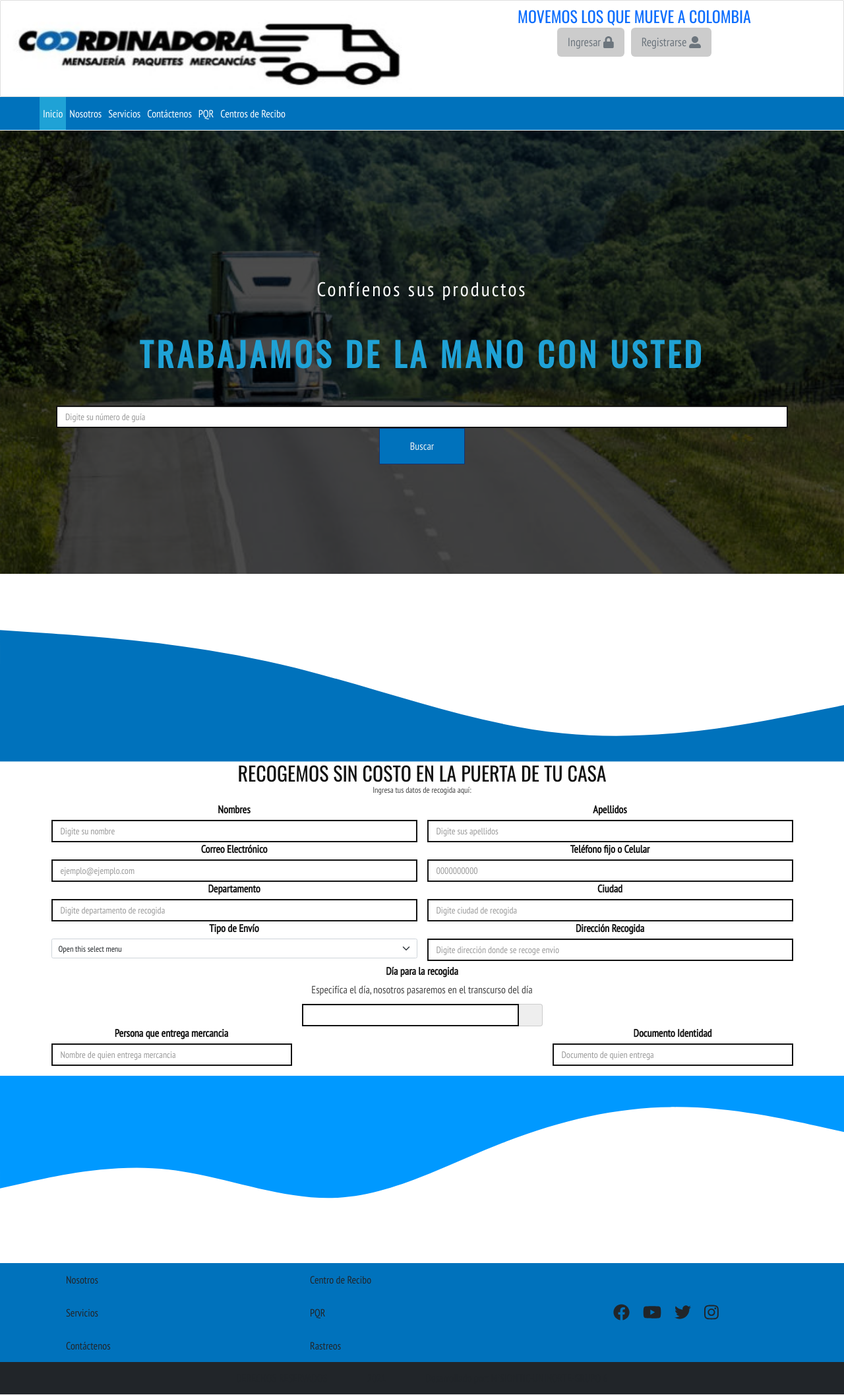
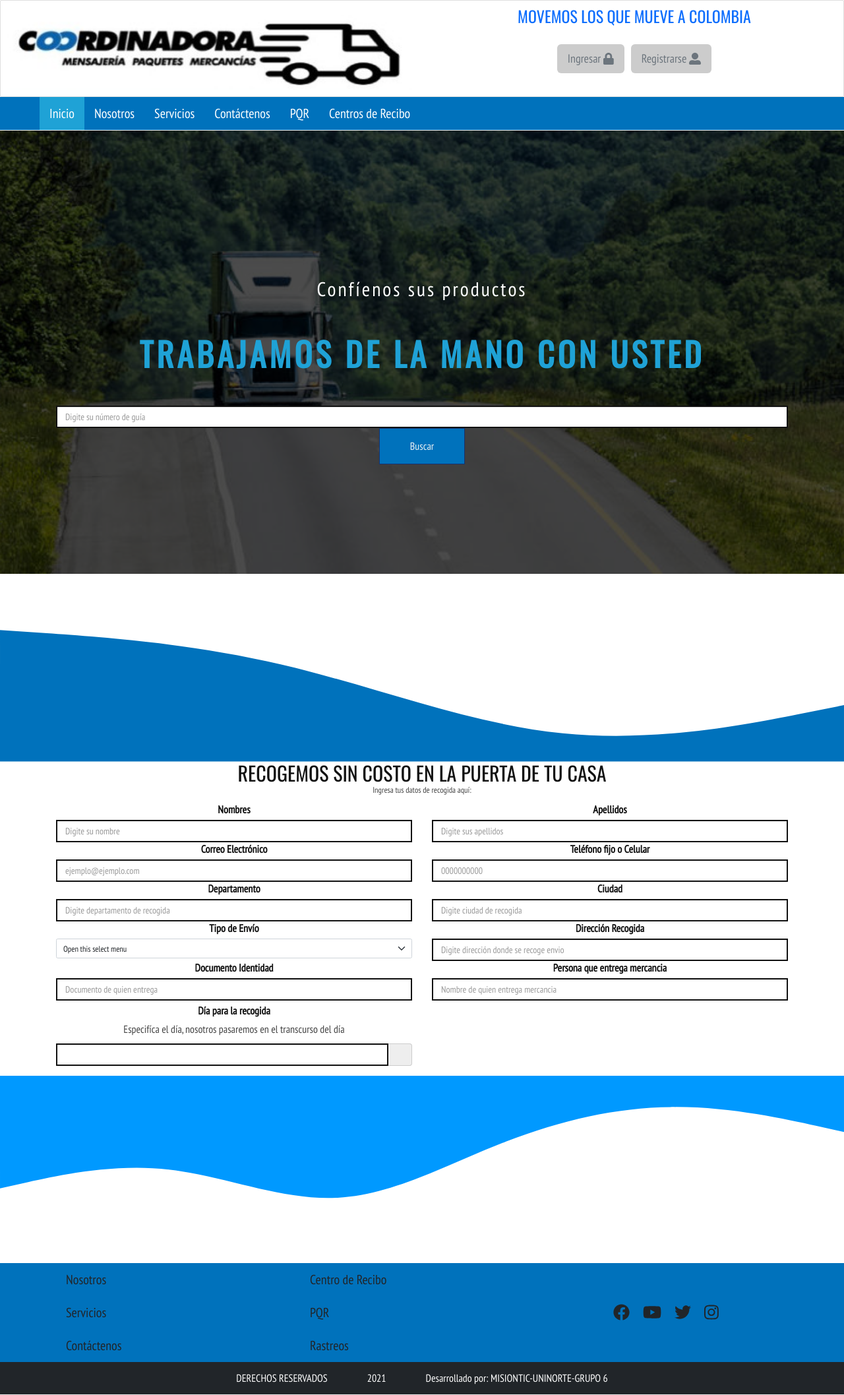
Before and after one commit to Alexsanchez-WP/Plataforma_Paquetes_Grupo_6, a React (Create React App) app: page / in a window 1280 px wide. Shown: the whole page at 66% size. Built offline with nearby package versions, Linux system fonts and the light colour scheme; a web font is replaced by a local one.

Commit message:
Se emula el api, se hace fetch para login y se oraganizan estilos

```diff
--- a/src/App.js
+++ b/src/App.js
@@ -1,3 +1,4 @@
+import { useState } from "react"
 import './assets/css/App.css';
 import Header from "./pages/layouts/Header";
 import { BrowserRouter as Router, Route, Routes } from "react-router-dom";
@@ -13,9 +14,13 @@ import Home from './pages/Home';
 
 
 const App = () => {
+
+  const [dataUser, setDataUser] = useState({});
+
+
   return (
     <Router>
-      <Header />
+      <Header dataUser={dataUser} setDataUser={setDataUser} />
       <Routes>
         <Route path="/" element={<Home />} />
         <Route path="/nosotros" element={<Nosotros />} />
@@ -23,7 +28,7 @@ const App = () => {
         <Route path="/contactenos" element={<Contactenos />} />
         <Route path="/pqr" element={<Pqr />} />
         <Route path="/centros-recibo" element={<Recibo />} />
-        <Route path="/login" element={<Login />} />
+        <Route path="/login" element={<Login setDataUser={setDataUser} />} />
         <Route path="/registro" element={<Registro />} />
       </Routes>
       <Footer />
--- a/src/pages/Home.jsx
+++ b/src/pages/Home.jsx
@@ -1,4 +1,4 @@
-import React, {Fragment } from 'react';
+import React, { Fragment } from 'react';
 
 
 
@@ -13,9 +13,10 @@ const Home = () => {
                 <div className="intro-text">
                     <p>Confíenos sus productos</p>
                     <h1><span>Trabajamos de la mano con usted</span></h1>
-                    <input type="text" className="form-control" placeholder="Digite su número de guía" id="name" required data-validation-required-message="Por favor digite su número de guia." />
-                    <input type="submit" className="btn btn-primary" value="Buscar" />
-
+                    <form action="" method="get">
+                        <input type="text" className="form-control" placeholder="Digite su número de guía" id="name" required data-validation-required-message="Por favor digite su número de guia." />
+                        <input type="submit" className="btn btn-primary" value="Buscar" />
+                    </form>
                 </div>
             </div>
         </div>
@@ -25,61 +26,68 @@ const Home = () => {
         <div id="bg-contacto">
             <svg xmlns="http://www.w3.org/2000/svg" viewBox="0 0 1440 320"><path fill="#0072bc" fillOpacity="1" d="M0,96L80,101.3C160,107,320,117,480,154.7C640,192,800,256,960,272C1120,288,1280,256,1360,240L1440,224L1440,320L1360,320C1280,320,1120,320,960,320C800,320,640,320,480,320C320,320,160,320,80,320L0,320Z"></path></svg>
         </div>
-        <div className="container" id = "contenedor-formulario">
-            <div id = "titulo-form" class = "text-center mb-4">
+        <div className="container" id="contenedor-formulario">
+            <div id="titulo-form" className="text-center mb-4">
                 <h2>RECOGEMOS SIN COSTO EN LA PUERTA DE TU CASA</h2>
                 <p className="fs-5">Ingresa tus datos de recogida aquí:</p>
                 <div className="mb-3">
                     <div className="row">
-                        <div className="col">
+                        <div className="col-sm-12 col-lg-6">
                             <label className="form-label">Nombres</label>
                             <input type="text" className="form-control" id="nombre" placeholder="Digite su nombre" />
                         </div>
-                        <div className="col">
+                        <div className="col-sm-12 col-lg-6">
                             <label className="form-label">Apellidos</label>
                             <input type="text" className="form-control" id="apellidos" placeholder="Digite sus apellidos" />
                         </div>
                     </div>
                     <div className="row">
-                        <div className="col">
+                        <div className="col-sm-12 col-lg-6">
                             <label className="form-label">Correo Electrónico</label>
                             <input type="email" className="form-control" id="email" placeholder="ejemplo@ejemplo.com" />
                         </div>
-                        <div className="col">
+                        <div className="col-sm-12 col-lg-6">
                             <label className="form-label">Teléfono fijo o Celular</label>
                             <input type="tel" className="form-control" id="telefono" placeholder="0000000000" />
                         </div>
                     </div>
 
                     <div className="row">
-                        <div className="col">
+                        <div className="col-sm-12 col-lg-6">
                             <label className="form-label">Departamento</label>
                             <input type="text" className="form-control" id="depto" placeholder="Digite departamento de recogida" />
                         </div>
-                        <div className="col">
+                        <div className="col-sm-12 col-lg-6">
                             <label className="form-label">Ciudad</label>
                             <input type="text" className="form-control" id="ciudad" placeholder="Digite ciudad de recogida" />
                         </div>
                     </div>
-
-
                     <div className="row">
-                        <div className="col">
+                        <div className="col-sm-12 col-lg-6">
                             <label className="form-label">Tipo de Envío</label>
-                            <select className="form-select form-select-lg" aria-label="Default select example">
-                                <option selected disabled value="">Open this select menu</option>
+                            <select className="form-select form-select-lg" name="type" aria-label="Default select example">
+                                <option value="0">Open this select menu</option>
                                 <option value="1">Documentos</option>
                                 <option value="2">Paquetes</option>
                             </select>
                         </div>
-                        <div className="col">
+                        <div className="col-sm-12 col-lg-6">
                             <label className="form-label">Dirección Recogida</label>
                             <input type="text" className="form-control" id="recogida" placeholder="Digite dirección donde se recoge envio" />
                         </div>
                     </div>
+                    <div className="row">
+                        <div className="col-sm-12 col-lg-6">
+                            <label className="form-label">Documento Identidad</label>
+                            <input type="text" className="form-control" id="apellidos" placeholder="Documento de quien entrega" />
+                        </div>
+                        <div className="col-sm-12 col-lg-6">
+                            <label className="form-label">Persona que entrega mercancia</label>
+                            <input type="text" className="form-control" id="entrega" placeholder="Nombre de quien entrega mercancia" />
+                        </div>
+                    </div>
                     <div className="row mt-2">
-                        <div className="col"></div>
-                        <div className="col">
+                        <div className="col-sm-12 col-lg-6">
                             <label className="form-label">Día para la recogida</label>
                             <p>Especifíca el día, nosotros pasaremos en el transcurso del día</p>
                             <div className="input-group date date-md" data-provide="datepicker">
@@ -89,22 +97,8 @@ const Home = () => {
                                 </div>
                             </div>
                         </div>
-                        <div className="col"></div>
                     </div>
-                    <div className="row">
-                        <div className="col">
-                            <label className="form-label">Persona que entrega mercancia</label>
-                            <input type="text" className="form-control" id="entrega" placeholder="Nombre de quien entrega mercancia" />
-                        </div>
-                        <div className="col"></div>
-                        <div className="col">
-                            <label className="form-label">Documento Identidad</label>
-                            <input type="text" className="form-control" id="apellidos" placeholder="Documento de quien entrega" />
-                        </div>
-                    </div>
-
                 </div>
-
             </div>
         </div>
         <div>
--- a/src/pages/Nosotros.jsx
+++ b/src/pages/Nosotros.jsx
@@ -53,20 +53,16 @@ const Nosotros = () => {
                         </ul>
 
                         <h4>Más Características</h4>
-                    <ul>
+                        <ul className="mb-5">
                             <li><i className="fa fa-check-square"></i>En Coordinadora somos conscientes que nuestro trabajo consiste en hacer el envío de mercancías en las mejores condiciones de calidad y seguridad. Para lograrlo, es indispensable que como cliente lleves a cabo un adecuado rótulo de las cajas, aquí te compartimos algunos consejos.</li>
                             <li><i className="fa fa-check-square"></i>Evita reutilizar empaques. Estos pueden estar rotulados previamente, con información diferente a la de tu mercancía, lo cual nos causaría confusiones y demoras en la entrega, que podrían ser perjudiciales para ti.</li>
                             <li><i className="fa fa-check-square"></i>Para hacer más fácil la identificación, cada caja despachada debe tener su rótulo correspondiente. No en una sola, sino en todo el lote de cajas que vayan a transportarse.</li>
-
                         </ul>
                     </div>
                 </div>
             </div>
         </div>
     </section>
-
-
-
     );
 }
 
--- a/src/pages/layouts/Footer.jsx
+++ b/src/pages/layouts/Footer.jsx
@@ -11,56 +11,56 @@ const Footer = () => {
                 <div className="container d-flex">
                     <ul className="col-sm-12 col-lg-4 navbar-nav back-primary" role="tablist">
                         <li className="nav-item">
-                            <Link to="/nosotros" className="nav-link text-dark">
+                            <Link to="/nosotros" className="nav-link text-dark fs-2">
                                 Nosotros
                             </Link>
                         </li>
                         <li className="nav-item">
-                            <Link to="/servicios" className="nav-link text-dark">
+                            <Link to="/servicios" className="nav-link text-dark fs-2">
                                 Servicios
                             </Link>
                         </li>
                         <li className="nav-item">
-                            <Link to="/contactenos" className="nav-link text-dark">
+                            <Link to="/contactenos" className="nav-link text-dark fs-2">
                                 Contáctenos
                             </Link>
                         </li>
                     </ul>
                     <ul className="col-sm-12 col-lg-4 navbar-nav back-primary" role="tablist">
                         <li className="nav-item">
-                            <Link to="/centros-recibo" className="nav-link text-dark">
+                            <Link to="/centros-recibo" className="nav-link text-dark fs-2">
                                 Centro de Recibo
                             </Link>
                         </li>
                         <li className="nav-item">
-                            <Link to="/pqr" className="nav-link text-dark">
+                            <Link to="/pqr" className="nav-link text-dark fs-2">
                                PQR
                             </Link>
                         </li>
                         <li className="nav-item">
-                            <Link to="#" className="nav-link text-dark">
+                            <Link to="#" className="nav-link text-dark fs-2">
                                 Rastreos
                             </Link>
                         </li>
                     </ul>
                     <ul className="col-sm-12 col-lg-4 back-primary d-flex justify-content-center align-items-center">
                         <li className="nav-item">
-                            <Link to="#" className="nav-link text-dark">
+                            <Link to="#" className="nav-link text-dark fs-2">
                                <FontAwesomeIcon className="fs-1" icon={faFacebook} />
                             </Link>
                         </li>
                         <li className="nav-item">
-                            <Link to="#" className="nav-link text-dark">
+                            <Link to="#" className="nav-link text-dark fs-2">
                                <FontAwesomeIcon className="fs-1" icon={faYoutube}/>
                             </Link>
                         </li>
                         <li className="nav-item">
-                            <Link to="#" className="nav-link text-dark">
+                            <Link to="#" className="nav-link text-dark fs-2">
                                <FontAwesomeIcon className="fs-1" icon={faTwitter}/>
                             </Link>
                         </li>
                         <li className="nav-item">
-                            <Link to="#" className="nav-link text-dark">
+                            <Link to="#" className="nav-link text-dark fs-2">
                                <FontAwesomeIcon className="fs-1" icon={faInstagram}/>
                             </Link>
                         </li>
@@ -68,13 +68,13 @@ const Footer = () => {
                 </div>
                 <nav className="navbar navbar-expand-xl bg-dark d-flex justify-content-evenly">
                     <ul className="navbar-nav">
-                        <li className="text-dark mx-5 text-uppercase">
+                        <li className="text-white mx-5 text-uppercase">
                             Derechos reservados
                         </li>
-                        <li className="text-dark mx-5">
+                        <li className="text-white mx-5">
                             2021
                         </li>
-                        <li className="text-dark mx-5">
+                        <li className="text-white mx-5">
                             Desarrollado por: MISIONTIC-UNINORTE-GRUPO 6
                         </li>
                     </ul>
--- a/src/pages/layouts/Header.jsx
+++ b/src/pages/layouts/Header.jsx
@@ -7,7 +7,10 @@ import { faLock, faUserAlt } from '@fortawesome/free-solid-svg-icons'
 
 
 
-const Header = () => {
+const Header = ({dataUser, setDataUser}) => {
+    console.log(dataUser)
+
+
     return (
         <header>
             <div className="card">
@@ -22,13 +25,22 @@ const Header = () => {
                             <h3 className="card-title text-uppercase text-primary d-flex justify-content-center">
                                 Movemos los que mueve a colombia
                             </h3>
-                            <div className="mb-1 d-flex justify-content-center">
+                            <div className="mt-5 d-flex justify-content-center">
+                                {dataUser.nombres ? (
+                                <button onClick={() => setDataUser({})}
+                                    className="border-0 mx-2 btn btn-lg btn-secondary back-gray text-secondary"
+                                    role="button">
+                                    Cerrar sesión {"  "}
+                                    <FontAwesomeIcon icon={faLock} />
+                                </button>
+                                ) : (
                                 <Link to ="/login"
                                     className="border-0 mx-2 btn btn-lg btn-secondary back-gray text-secondary"
                                     role="button">
                                     Ingresar {"  "}
                                     <FontAwesomeIcon icon={faLock} />
                                 </Link>
+                                )}
                                 <Link to="/registro"
                                     className="border-0 mx-2 btn btn-lg btn-secondary back-gray text-secondary"
                                     role="button">
@@ -40,7 +52,7 @@ const Header = () => {
                     </div>
                 </div>
             </div>
-            <Nav />
+            <Nav dataUser={dataUser}/>
         </header>
     );
 }
--- a/src/pages/layouts/Nav.jsx
+++ b/src/pages/layouts/Nav.jsx
@@ -2,47 +2,51 @@ import React from 'react';
 import { NavLink } from "react-router-dom";
 
 
-const Nav = () => {
+const Nav = ( { dataUser } ) => {
+
+    const { nombres } = dataUser;
+
     return (
         <nav className="navbar navbar-expand-lg navbar-light back-primary p-0 m-0">
             <div className="container-fluid">
                 <button className="navbar-toggler" type="button" data-bs-toggle="collapse" data-bs-target="#navbarNav" aria-controls="navbarNav" aria-expanded="false" aria-label="Toggle navigation">
                     <span className="navbar-toggler-icon"></span>
                 </button>
-                <div className="collapse navbar-collapse justify-content-end" id="navbarNav">
-                    <ul className="navbar-nav back-primary mx-5 " role="tablist">
-                    <li className="nav-item">
-                            <NavLink to="/" end className="nav-link text-white">
+                <div className="collapse navbar-collapse" id="navbarNav">
+                    <ul className="navbar-nav back-primary mx-5">
+                        <li className="nav-item">
+                            <NavLink to="/" end className="nav-link text-white fs-2 p-4">
                                 Inicio
                             </NavLink>
                         </li>
                         <li className="nav-item">
-                            <NavLink to="/nosotros" end className="nav-link text-white">
+                            <NavLink to="/nosotros" end className="nav-link text-white fs-2 p-4">
                                 Nosotros
                             </NavLink>
                         </li>
                         <li className="nav-item">
-                            <NavLink to="/servicios" end className="nav-link text-white">
+                            <NavLink to="/servicios" end className="nav-link text-white fs-2 p-4">
                                 Servicios
                             </NavLink>
                         </li>
                         <li className="nav-item">
-                            <NavLink to="/contactenos" end className="nav-link text-white">
+                            <NavLink to="/contactenos" end className="nav-link text-white fs-2 p-4">
                                 Contáctenos
                             </NavLink>
                         </li>
                         <li className="nav-item">
-                            <NavLink to="/pqr" end className="nav-link text-white">
+                            <NavLink to="/pqr" end className="nav-link text-white fs-2 p-4">
                                 PQR
                             </NavLink>
                         </li>
                         <li className="nav-item">
-                            <NavLink to="/centros-recibo" end className="nav-link text-white">
+                            <NavLink to="/centros-recibo" end className="nav-link text-white fs-2 p-4">
                                 Centros de Recibo
                             </NavLink>
                         </li>
                     </ul>
                 </div>
+                <h4 className="text-white">{nombres ? "Bienvenido! " +  nombres: null }</h4>
             </div>
         </nav>
     );
```
Also changed, not shown: BD/datos.json (deleted, +0 -15 lines), public/BD/datos.json (added, +13 -0 lines), src/assets/css/App.css (+10 -0 lines), src/pages/Login.jsx (+40 -15 lines). Lines whose indentation alone changed are shown as unchanged.
